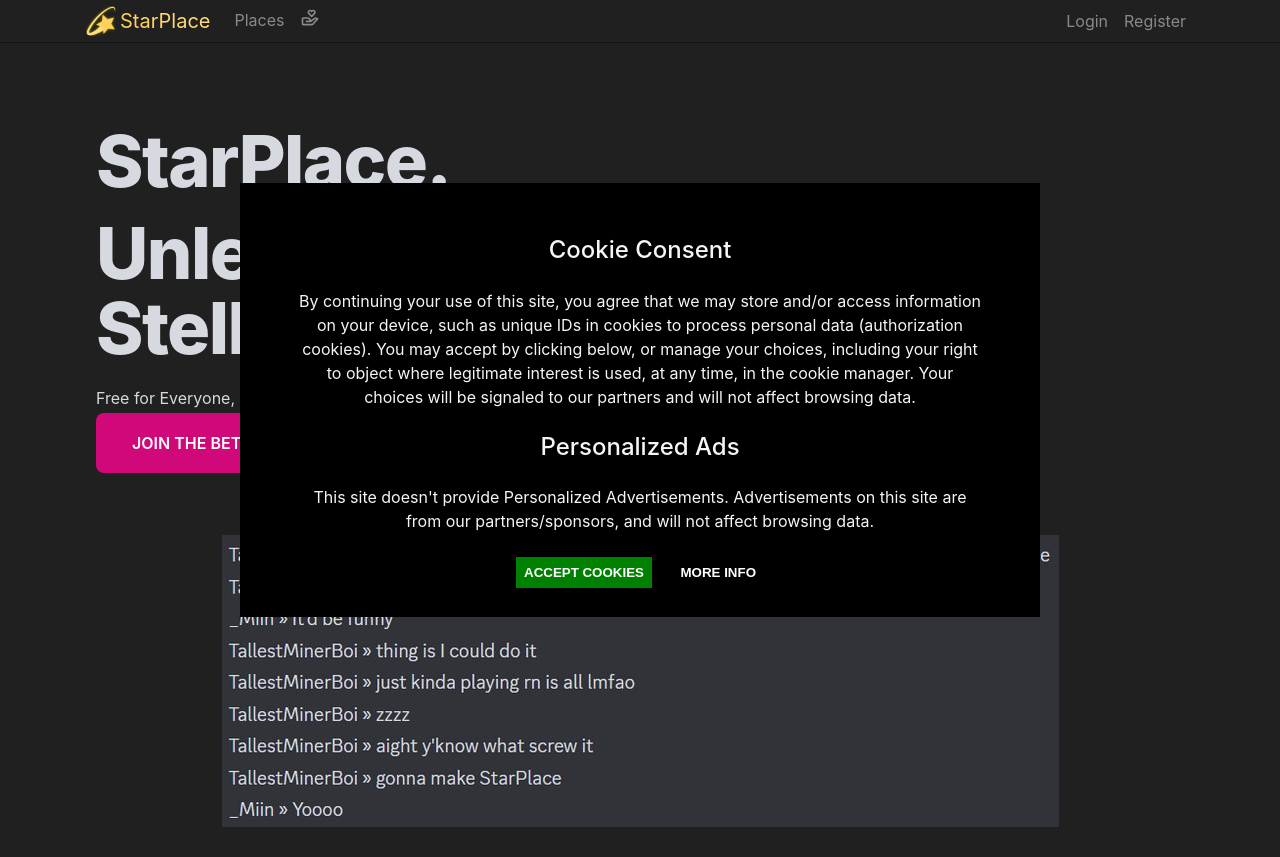
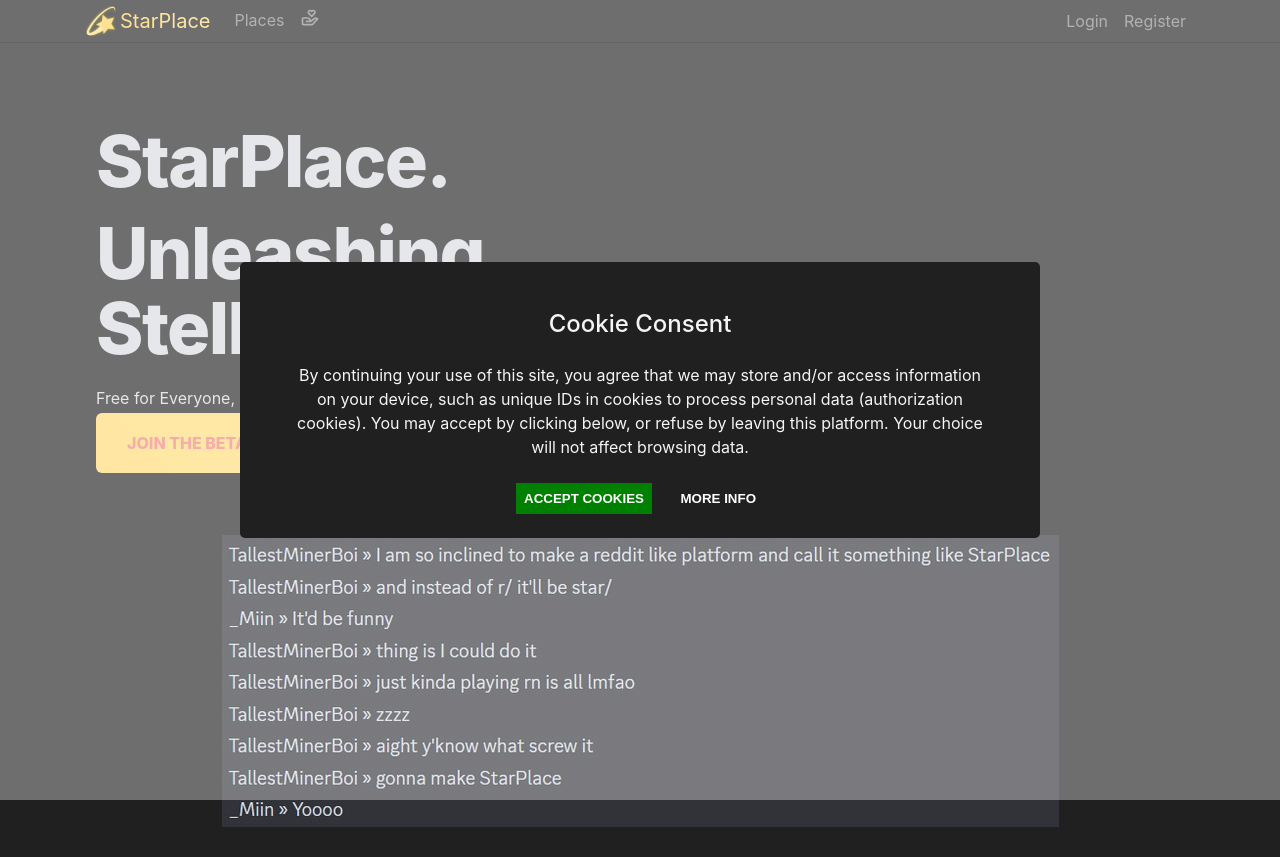
Before and after one commit to Hydraulisc/foss-starplace, a Node server app: page /welcome in a window 1280 px wide. Shown: the top 857 px of the page. Run offline with Node 20, Linux system fonts and the light colour scheme; some libraries are stand-ins or nearby versions; some web fonts are replaced.

Commit message:
Update styles and improve UI consistency
Added .beta-signup-btn class with animated gradient styling and applied it to the beta signup button on the welcome page. Updated cookie consent modal appearance and wording for clarity. Minor text and style adjustments in login and register pages for improved consistency.

Commit message authored by Copilot.

```diff
--- a/public/css/rootStyles.css
+++ b/public/css/rootStyles.css
@@ -34,3 +34,27 @@
     flex-direction: column;
     min-height: 100vh;
 }
+
+.beta-signup-btn {
+    font-weight: 800;
+    text-transform: uppercase;
+    padding: 20px 31px;
+    border-radius: 6px;
+    color: lightcoral;
+    background: linear-gradient(45deg, #ffd05a, #ffdd7c);
+    background-size: 400% 400%;
+    animation: gradient 15s ease infinite;
+    height: 100vh;
+}
+
+@keyframes gradient {
+    0% {
+        background-position: 0% 50%;
+    }
+    50% {
+        background-position: 100% 50%;
+    }
+    100% {
+        background-position: 0% 50%;
+    }
+}
--- a/views/pages/login.ejs
+++ b/views/pages/login.ejs
@@ -56,7 +56,7 @@
                         <% } %>
                     </div>
                     <div class="formItemContainer">
-                        <div class="authswitch" style="text-align: left !important;">The <a href="">Terms of Service</a>, <a href="">Privacy Policy</a> and <a href="">Community Guidelines</a> apply.</div>
+                        <div class="authswitch" style="text-align: left !important;">The <a href="" style="color: inherit;">Terms of Service</a>, <a href="" style="color: inherit;">Privacy Policy</a> and <a href="" style="color: inherit;">Community Guidelines</a> apply.</div>
                     </div>
                 </div>
             </div>
--- a/views/pages/register.ejs
+++ b/views/pages/register.ejs
@@ -33,7 +33,7 @@
                                 <img src="<%- logoURL %>" style="width: 25%; height: auto; border-radius: 14px 14px 0 0;">
                             </div>
                             <div class="title">register on <%- title %></div>
-                            <div class="subtitle">Join an ever growing community of every interest, Star vines from 2015, and <b>more for free, forever</b>.</div>
+                            <div class="subtitle">Join an ever growing community of every interest, Star vines from 2015, and more <b>for <span style="text-decoration: underline;">free</span>, forever</b>.</div>
                             <div class="authswitch">Already have an account? <a style="color: inherit;" href="/login">Login</a>.</div>
                             <div>
                                 <form action="/auth/register" method="post" id="register-form">
--- a/views/pages/welcome.ejs
+++ b/views/pages/welcome.ejs
@@ -27,7 +27,7 @@
                 <h1 id="home-heading" style="margin-bottom: 16px; letter-spacing: -1.6px; font-size: 72px; font-weight: 800; line-height: 105%; margin-top: 0;"><%- title %>.</h1>
                 <h1 id="home-heading" style="margin-bottom: 16px; letter-spacing: -1.6px; font-size: 72px; font-weight: 800; line-height: 105%; margin-top: 0;">Unleashing Stellar Creativity.</h1>
                 <p id="home-subheading" style="margin-bottom: 16px; line-height: 205%;">Free for Everyone, Forever.</p>
-                <a style="opacity: 1; transform: translate3d(0px, 0px, 0px) scale3d(1, 1, 1) rotateX(0deg) rotateY(0deg) rotateZ(0deg) skew(0deg); transform-style: preserve-3d; background-color: #d1087a; padding: 20px 36px; border-radius: 8px; color: white; text-decoration: none; text-transform: uppercase; font-weight: 600; line-height: 120%;" href="/register">Join the Beta.</a>
+                <a class="beta-signup-btn" href="/register">Join the Beta.</a>
             </div>
         </div>
     </div>
--- a/views/partials/cookies.ejs
+++ b/views/partials/cookies.ejs
@@ -1,9 +1,7 @@
-<div id="cookcons" style="display: none; width: 100%; height: 100%; align-items: center; flex-direction: column; justify-content: center; background-size: cover; background-position: center; color: whitesmoke; position: absolute; top: 0px; left: 0px; z-index: 99999;">
-    <div style="border: solid 5px black; text-align: center; padding: 48px 26px 24px;  background-color: black; overflow: visible; box-sizing: border-box; display: block; max-width: 800px; cursor: default;">
+<div id="cookcons" style="display: none; width: 100%; height: 100%; align-items: center; flex-direction: column; justify-content: center; background-size: cover; background-position: center; color: whitesmoke; position: absolute; top: 0px; left: 0px; z-index: 99999; background-color: rgba(255, 255, 255, 0.35);">
+    <div style="border-radius: 5px; text-align: center; padding: 48px 26px 24px;  background-color: rgb(32, 32, 32); overflow: visible; box-sizing: border-box; display: block; max-width: 800px; cursor: default;">
         <h2>Cookie Consent</h2>
-        <p style="margin: 1.5rem;">By continuing your use of this site, you agree that we may store and/or access information on your device, such as unique IDs in cookies to process personal data (authorization cookies). You may accept by clicking below, or manage your choices, including your right to object where legitimate interest is used, at any time, in the cookie manager. Your choices will be signaled to our partners and will not affect browsing data.</p>
-        <h2>Personalized Ads</h2>
-        <p style="margin: 1.5rem;">This site doesn't provide Personalized Advertisements. Advertisements on this site are from our partners/sponsors, and will not affect browsing data.</p>
+        <p style="margin: 1.5rem;">By continuing your use of this site, you agree that we may store and/or access information on your device, such as unique IDs in cookies to process personal data (authorization cookies). You may accept by clicking below, or refuse by leaving this platform. Your choice will not affect browsing data.</p>
         <button style="border: none; background-color: green; color: white; text-transform: uppercase; font-weight: 600; cursor: pointer; padding: 8px; margin-right: 8px;" onclick="acceptCookie()">Accept Cookies</button>
         <button style="border: none; background-color: transparent; color: white; text-transform: uppercase; font-weight: 600; cursor: pointer; padding: 8px; margin-left: 8px;" onclick="location.href='/';">More Info</button>
     </div>
```
